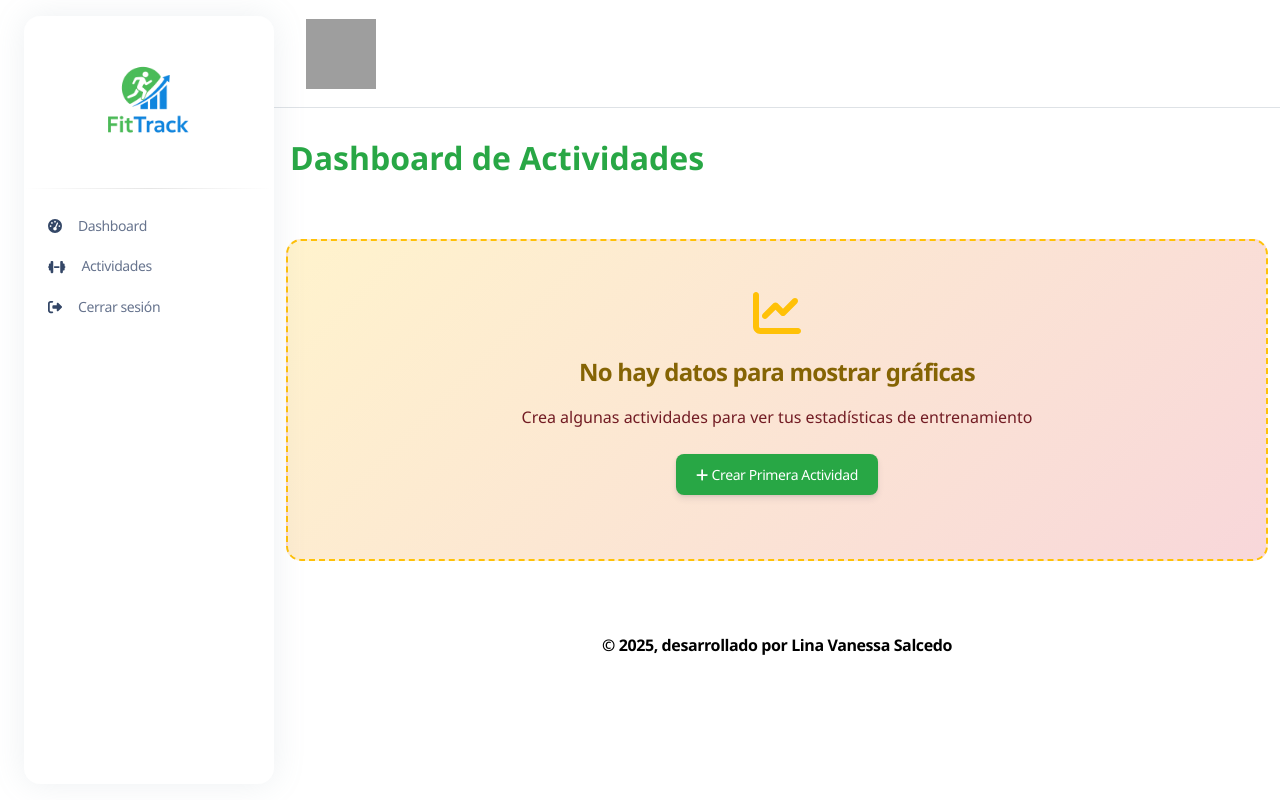
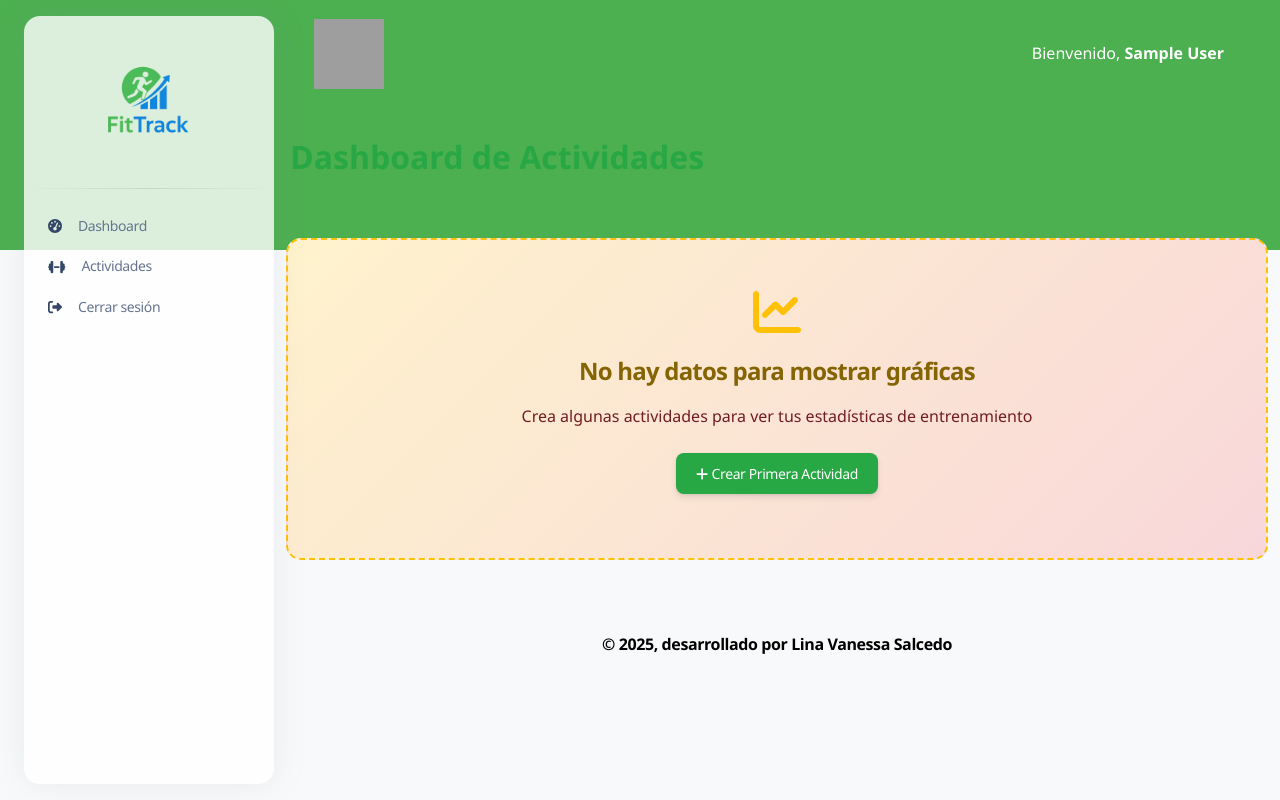
Before and after one commit to Linavs18/FitTrack-sena, a Laravel app: page /welcome in a window 1280 px wide. Run offline with Laravel 10, Linux system fonts and the light colour scheme; the visitor is signed in with stand-in values (Sample User, id 1); data that the repository does not hold is empty; some libraries are stand-ins or nearby versions; grey boxes are pictures that could not be loaded.

Commit message:
feat: Apply green background to topbar and sidebar area
This change applies a green background to the topbar and sidebar area by using a linear-gradient on the body. It also makes the sidebar semi-transparent and the topbar transparent to allow the green background to be visible.

```diff
--- a/fittrack/public/css/costum.css
+++ b/fittrack/public/css/costum.css
@@ -4,7 +4,7 @@
 
 /* IMPORTANTE: Body por defecto blanco para el dashboard */
 body {
-    background: white;
+    background: linear-gradient(to bottom, #4CAF50 0%, #4CAF50 250px, #f8f9fa 250px, #f8f9fa 100%);
     min-height: 100vh;
     font-family: 'Segoe UI', Tahoma, Geneva, Verdana, sans-serif;
 }
@@ -19,10 +19,10 @@ body.register-page {
 }
 
 .custom-navbar {
-    background-color: transparent;
-    box-shadow: none;
-    backdrop-filter: blur(10px);
-    border: none;
+    background: transparent !important;
+    box-shadow: none !important;
+    backdrop-filter: none;
+    border: none !important;
 }
 
 /* Asegurar que todos los elementos del navbar sean blancos */
@@ -34,6 +34,10 @@ body.register-page {
 
 .custom-navbar .nav-link:hover {
     color: #f0f0f0 !important;
+}
+
+.sidenav.bg-white {
+    background-color: rgba(255, 255, 255, 0.8) !important;
 }
 
 /* Título principal */
--- a/fittrack/resources/views/templates/base.blade.php
+++ b/fittrack/resources/views/templates/base.blade.php
@@ -28,7 +28,6 @@
 </head>
 
 <body class="g-sidenav-show">
-    <div class="min-height-90 position-absolute w-100" style="background-color: #4CAF50;"></div>
     @include('templates.nav')
 
     <main class="main-content position-relative border-radius-lg ">
--- a/fittrack/resources/views/templates/topbar.blade.php
+++ b/fittrack/resources/views/templates/topbar.blade.php
@@ -1,4 +1,5 @@
-<nav class="navbar navbar-top navbar-expand navbar-dark border-bottom custom-navbar" id="navbarBlur" data-scroll="false">
+<nav class="navbar navbar-main navbar-expand-lg px-0 mx-4 shadow-none border-radius-xl custom-navbar"
+     id="navbarBlur" data-scroll="false">
   <div class="container-fluid py-1 px-3">
     <a aria-label="breadcrumb" href="https://www.sena.edu.co" class="navbar-brand font-weight-bolder text-white" target="_blank">
       <img src="{{ asset('img/sena-logo.png') }}" alt="logo-sena" width="70px" height="70px">
```
